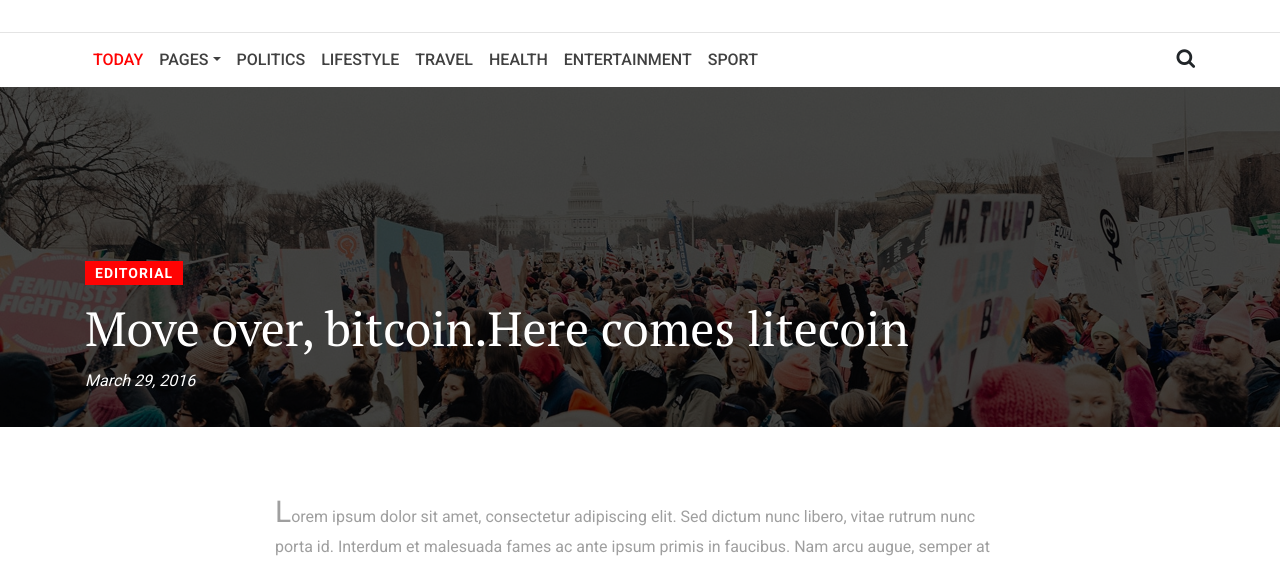
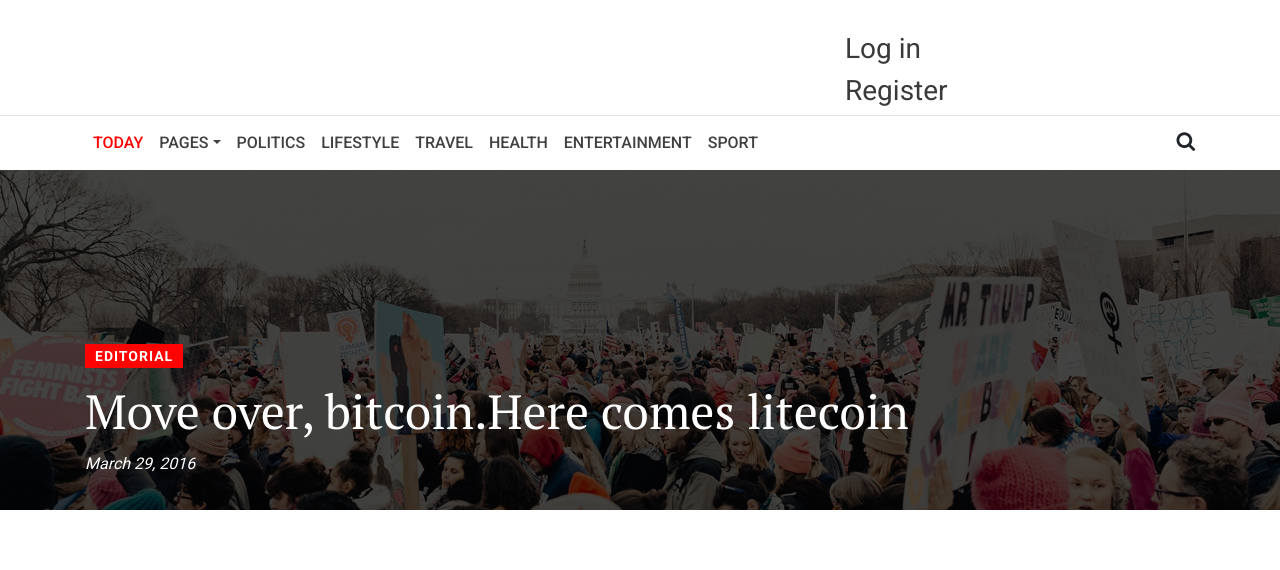
Before and after one commit to marisabruno/piano-site, a plain HTML site: page single-post.html in a window 1280 px wide. Shown: the part 198-768 px from the top of the page. Drawn offline with Linux system fonts and the light colour scheme.

Commit message:
adding a login and register button

```diff
--- a/single-post.html
+++ b/single-post.html
@@ -164,6 +164,20 @@
                 </div>
             </div>
         </div>
+        <!--Login  Header Area -->
+        <div class="container">
+            <div class="row">
+              <div class="col-8">
+
+              </div>
+              <div class="col-4">
+                <h3>Log in</h3>
+                <h3>Register</h3>
+              </div>
+            </div>
+
+        </div>
+
         <!-- Bottom Header Area -->
         <div class="bottom-header">
             <div class="container h-100">
```
